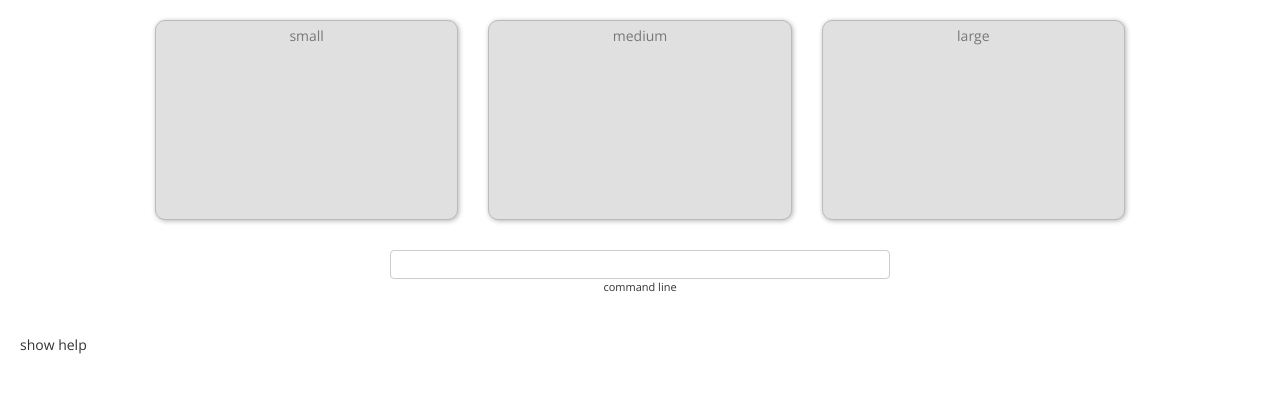
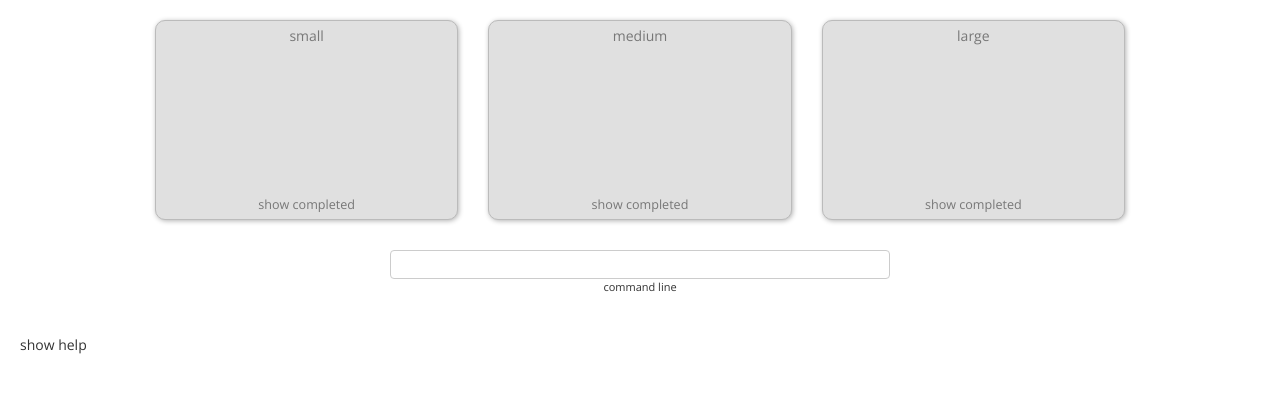
Before and after one commit to jpecht/todo-manager, a PHP site: page / in a window 1280 px wide. Shown: the part 44-437 px from the top of the page. Run offline with PHP 8.4, Linux system fonts and the light colour scheme; some libraries are stand-ins or nearby versions.

Commit message:
finished completed tasks view

```diff
--- a/css/style.css
+++ b/css/style.css
@@ -86,13 +86,12 @@ ul {
 	text-align: center;
 	cursor: default;
 }
-.block-completed-link {
+.completed-task-toggle {
 	position: absolute;
 	width: 100%;
 	bottom: 5px;
 	text-align: center;
 	font-size: 0.9em;
-	display: none;
 }
 .task {
 	position: relative;
--- a/index.html
+++ b/index.html
@@ -64,24 +64,24 @@
 			</div>
 		</div>
 
-		<div class="masterlist container-fluid" ng-controller="TaskController as tc">
+		<div class="masterlist container-fluid">
 			<div class="row">
 				<div class="col-xs-12 col-sm-4">
 					<ul class="block block-1" block-id="1">
 						<div class="block-title" name="list-name-1">small</div>
-						<div class="block-completed-link link" block-id="1" ng-click="tc.toggleCompleted()">{{tc.completeText}}</div>
+						<div class="completed-task-toggle link" block-id="1">show completed</div>
 					</ul>
 				</div>
 				<div class="col-xs-12 col-sm-4">
 					<ul class="block block-2" block-id="2">
 						<div class="block-title" name="list-name-2">medium</div>
-						<div class="block-completed-link link" block-id="2" ng-click="tc.toggleCompleted()">{{tc.completeText}}</div>
+						<div class="completed-task-toggle link" block-id="2">show completed</div>
 					</ul>
 				</div>
 				<div class="col-xs-12 col-sm-4">
 					<ul class="block block-3" block-id="3">
 						<div class="block-title" name="list-name-3">large</div>
-						<div class="block-completed-link link" block-id="3" ng-click="tc.toggleCompleted()">{{tc.completeText}}</div>
+						<div class="completed-task-toggle link" block-id="3">show completed</div>
 					</ul>
 				</div>
 			</div>
--- a/js/app.js
+++ b/js/app.js
@@ -40,12 +40,5 @@
 				this.showForm();
 				noty({type: 'success', timeout: 3000, text: 'Log in to complete verification!'});
 			}
-		}).controller('TaskController', function() {
-			this.showingCompleted = false;
-			this.completeText = 'show completed';
-			this.toggleCompleted = function() {
-				this.showingCompleted = !this.showingCompleted;
-				this.completeText = this.showingCompleted ? 'hide completed' : 'show completed';
-			};
 		});
 })();
--- a/js/main.js
+++ b/js/main.js
@@ -37,6 +37,9 @@ COLOR_SCHEMES.default = COLOR_SCHEMES.light;
 	var cmd_history = [],
 		cmd_history_index = -1,
 		cmd_history_search_type = 'basic';
+
+	// state variables
+	var showing_completed_tasks = false;
 
 
 	/* --- Check for Returning User --- */
@@ -228,13 +231,6 @@ COLOR_SCHEMES.default = COLOR_SCHEMES.light;
 					USR.tasks.push(tasks[i]);
 					addTaskToDisplay(tasks[i]);
 				}
-				$('.block').each(function() {
-					var content = $(this);
-					angular.element(document.body).injector().invoke(function($compile) {
-						var scope = angular.element(content).scope();
-						$compile(content)(scope);
-					});
-				});
 			})
 			.fail(failFunction);
 	};
@@ -276,9 +272,7 @@ COLOR_SCHEMES.default = COLOR_SCHEMES.light;
 			}).mouseout(function() {
 				$(this).css('opacity', 0.75);
 			});
-		if (taskObj.date_completed !== null) {
-			task.attr('ng-show', 'tc.showingCompleted');
-		}
+		if (taskObj.date_completed !== null) task.hide();
 		task_close.appendTo(task)
 			.click(function() {
 				completeTask(taskObj.task_id);
@@ -514,6 +508,15 @@ COLOR_SCHEMES.default = COLOR_SCHEMES.light;
 		scope.$apply(function() { scope.sc.hideForm(); });
 	});
 
+	// --- Showing Completed Tasks --- //
+	$('.completed-task-toggle').click(function() {
+		showing_completed_tasks = !showing_completed_tasks;
+		$('.completed-task-toggle').html(function() {
+			return showing_completed_tasks ? 'hide completed' : 'show completed';
+		});
+		$('.task-complete').toggle();
+	});
+
 	/* --- Helper Functions --- */
 	var failFunction = function(data) {
 		console.log(data);
```
